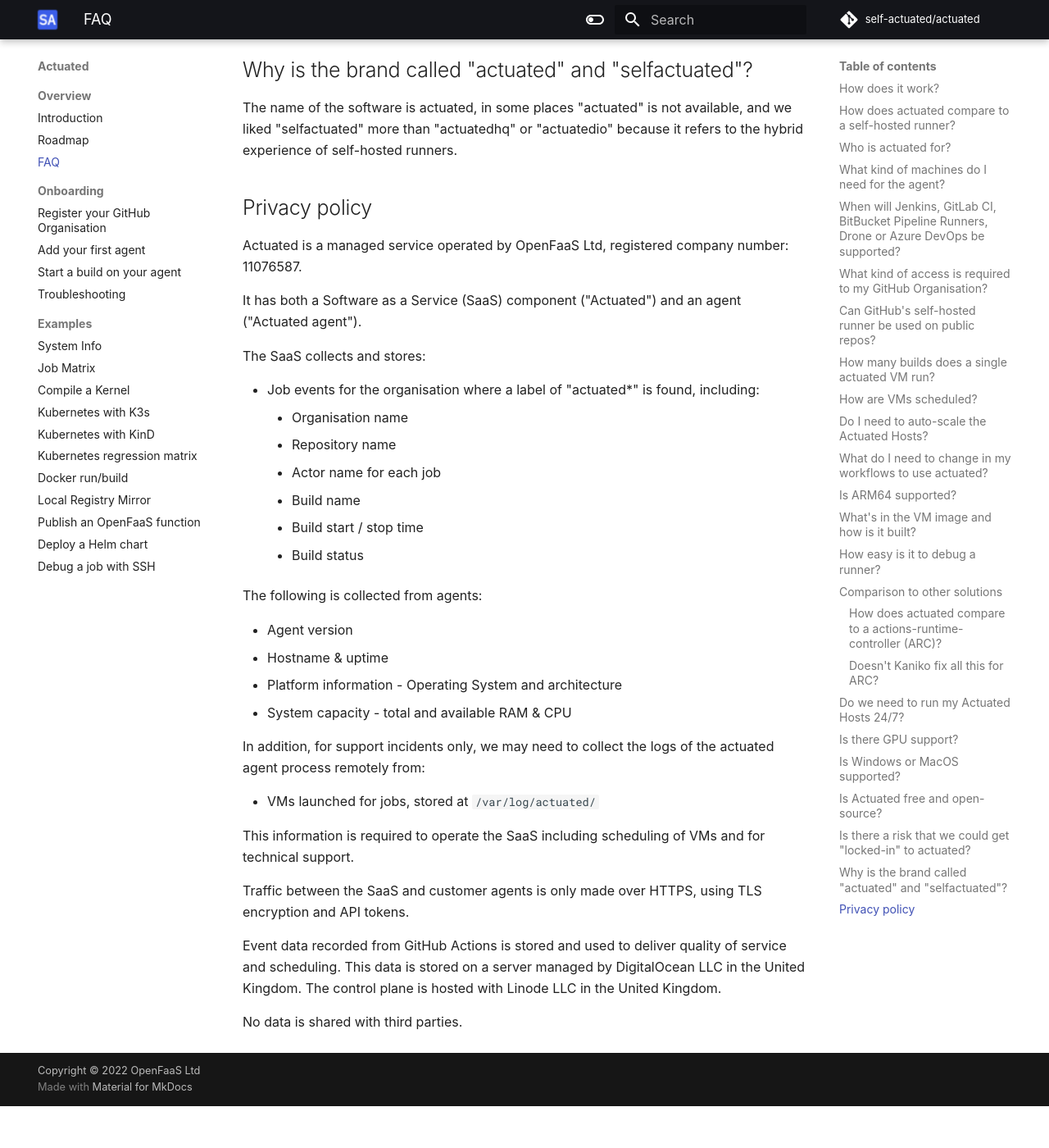
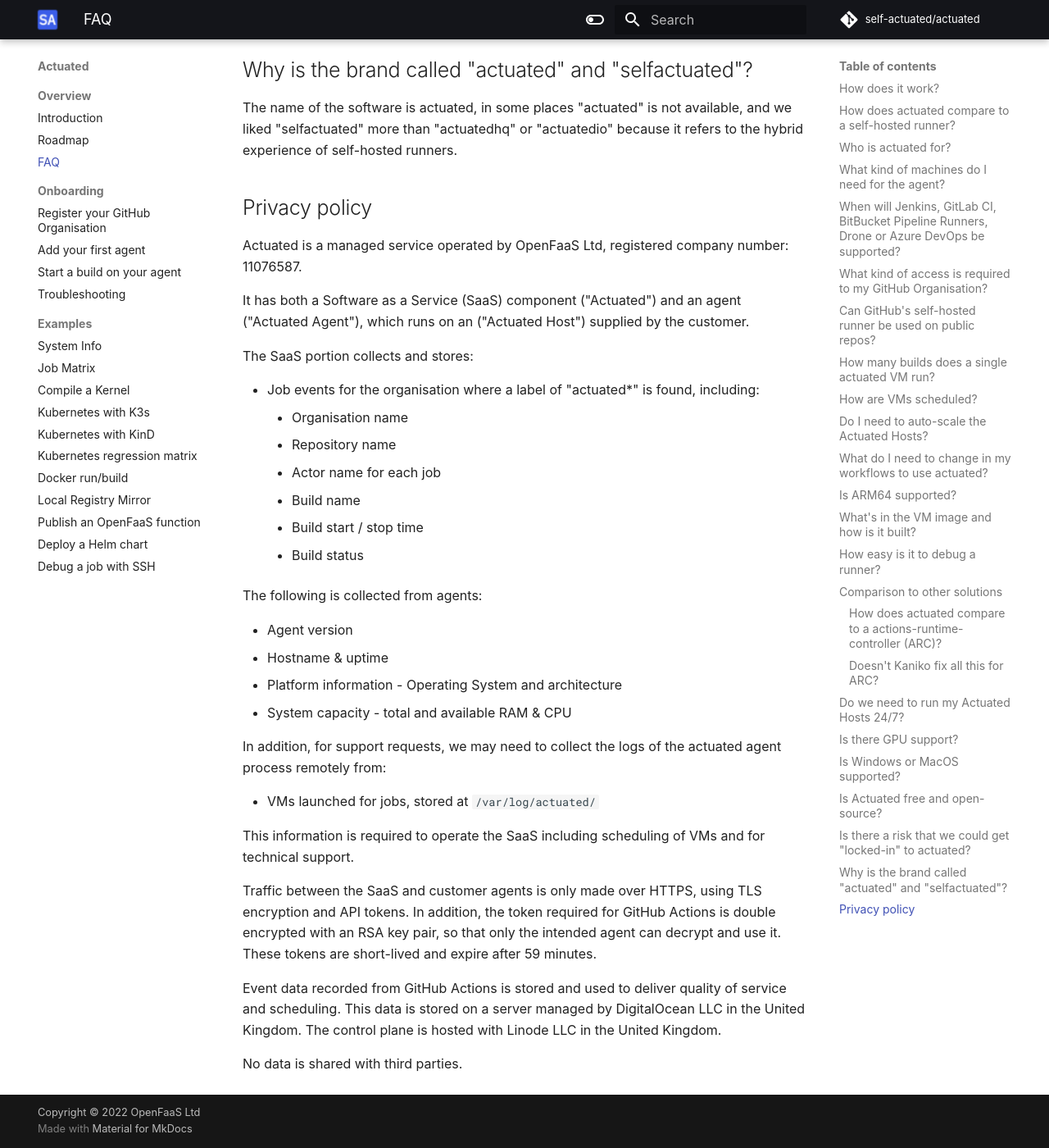
Before and after one commit to welteki/docs.actuated.dev, an MkDocs documentation site: the page built from docs/faq.md, in a window 1280 px wide and 1400 px high, scrolled down 8771 px. Shown: the whole window at 82% size. Built offline with MkDocs 1.6.1 and Material for MkDocs 9.7.7, drawn with Linux system fonts in a browser that asks for light colours; some web fonts are replaced; before the commit the page ends 10120 px from its top, so only the background shows below that.

Commit message:
Add token expiry
Signed-off-by: Alex Ellis (OpenFaaS Ltd) <alexellis2@gmail.com>

```diff
--- a/docs/faq.md
+++ b/docs/faq.md
@@ -228,9 +228,9 @@
 
 Actuated is a managed service operated by OpenFaaS Ltd, registered company number: 11076587.
 
-It has both a Software as a Service (SaaS) component ("Actuated") and an agent ("Actuated agent").
+It has both a Software as a Service (SaaS) component ("Actuated") and an agent ("Actuated Agent"), which runs on an ("Actuated Host") supplied by the customer.
 
-The SaaS collects and stores:
+The SaaS portion collects and stores:
 
 * Job events for the organisation where a label of "actuated*" is found, including:
     * Organisation name
@@ -247,13 +247,13 @@
 * Platform information - Operating System and architecture
 * System capacity - total and available RAM & CPU
 
-In addition, for support incidents only, we may need to collect the logs of the actuated agent process remotely from:
+In addition, for support requests, we may need to collect the logs of the actuated agent process remotely from:
 
 * VMs launched for jobs, stored at `/var/log/actuated/`
 
 This information is required to operate the SaaS including scheduling of VMs and for technical support.
 
-Traffic between the SaaS and customer agents is only made over HTTPS, using TLS encryption and API tokens.
+Traffic between the SaaS and customer agents is only made over HTTPS, using TLS encryption and API tokens. In addition, the token required for GitHub Actions is double encrypted with an RSA key pair, so that only the intended agent can decrypt and use it. These tokens are short-lived and expire after 59 minutes.
 
 Event data recorded from GitHub Actions is stored and used to deliver quality of service and scheduling. This data is stored on a server managed by DigitalOcean LLC in the United Kingdom. The control plane is hosted with Linode LLC in the United Kingdom.
 
```
